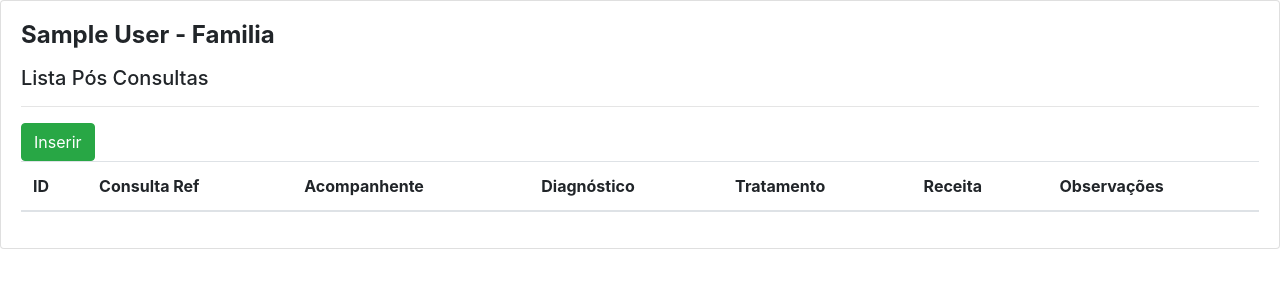
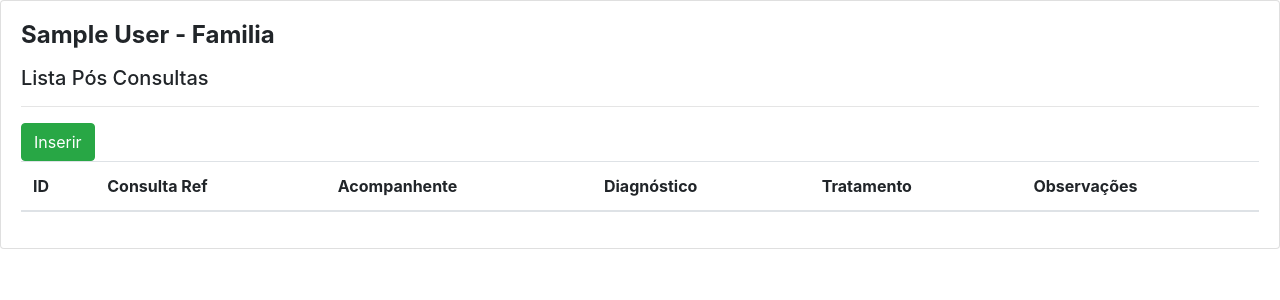
Before and after one commit to klauvital2021/SGWC, a Django app: page /consulta/posconsulta/ in a window 1280 px wide. Shown: the part 209-509 px from the top of the page. Run offline with Django 4.2, Linux system fonts and the light colour scheme; the visitor is signed in with stand-in values (Sample User, id 1); data comes from the database, SQL or seed files in the repository; data that the repository does not hold is empty; some libraries are stand-ins or nearby versions.

Commit message:
Ajustes na lista de pós consulta.

```diff
--- a/backend/consulta/templates/consulta/posconsulta_list.html
+++ b/backend/consulta/templates/consulta/posconsulta_list.html
@@ -19,7 +19,6 @@
             <th>Acompanhente</th>
             <th>Diagnóstico</th>
             <th>Tratamento</th>
-            <th>Receita</th>
             <th>Observações</th>
 
           </tr>
@@ -30,10 +29,9 @@
             <tr>
               <td>{{ object.id }} </td>
               <td>{{ object.consulta }} </td>
-              <td>{{ object.acompanhante_resp.nome }}</td>
+              <td>{{ object.acompanhante_responsavel }}</td>
               <td>{{ object.diagnostico }} </td>
               <td>{{ object.tratamento}} </td>
-              <td>{{ object.receita }} </td>
               <td>{{ object.observacao}} </td>
 
               <td>
```
